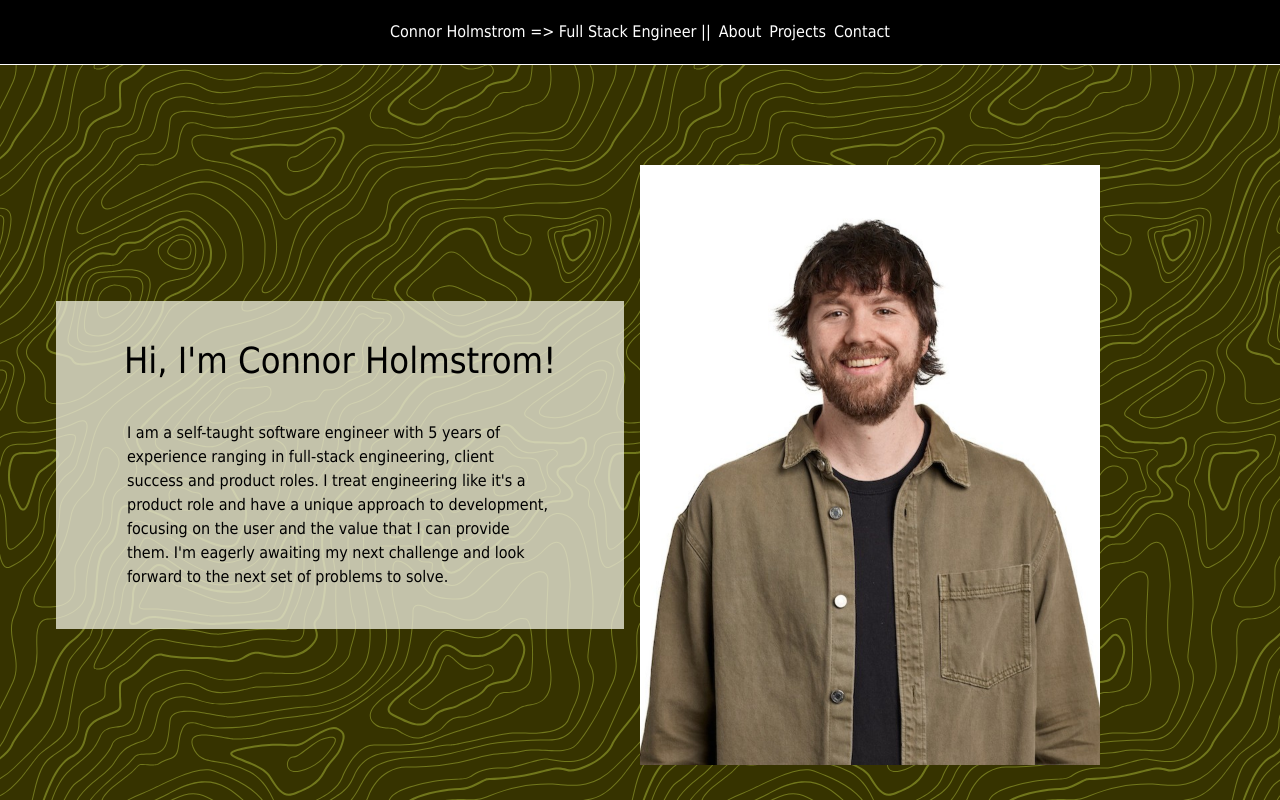
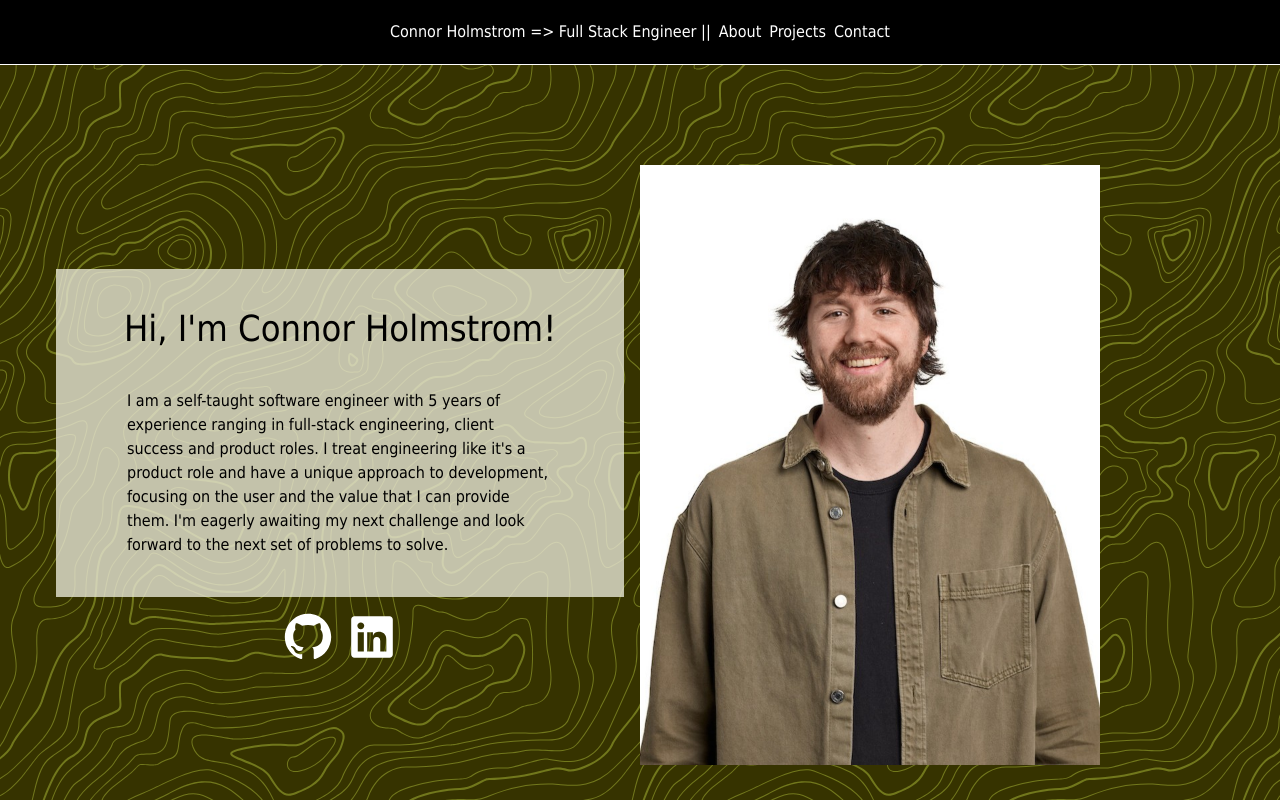
Before and after one commit to connorholms/portfolio, a React (Vite) app: page / in a window 1280 px wide. Built offline with nearby package versions, Linux system fonts and the light colour scheme.

Commit message:
adds contact links in about section and placeholder for contacts at the bottom

```diff
--- a/package.json
+++ b/package.json
@@ -10,6 +10,7 @@
     "preview": "vite preview"
   },
   "dependencies": {
+    "@radix-ui/react-icons": "^1.3.2",
     "@tailwindcss/vite": "^4.3.1",
     "react": "^19.2.6",
     "react-dom": "^19.2.6",
--- a/src/app/App.tsx
+++ b/src/app/App.tsx
@@ -3,6 +3,7 @@ import Navbar from "../components/layout/Navbar";
 import About from "../features/about/About";
 import type { AppSection } from "../types/homePage.types";
 import Projects from "../features/projects/Projects";
+import Contact from "../features/contact/Contact";
 
 export default function App() {
   const sectionRefs = useRef<Record<AppSection, HTMLElement | null>>({
@@ -28,6 +29,7 @@ export default function App() {
         <About onRef={(el) => (sectionRefs.current["about"] = el)} />
         <hr />
         <Projects onRef={(el) => (sectionRefs.current["projects"] = el)} />
+        <Contact onRef={(el) => (sectionRefs.current["about"] = el)} />
       </main>
     </div>
   );
--- /dev/null
+++ b/src/constants/contact.ts
@@ -0,0 +1,3 @@
+export const GITHUBPROFILE = "https://github.com/connorholms";
+export const LINKEDINPROFILE =
+  "https://www.linkedin.com/in/connor-holmstrom-2bb359135/";
--- a/src/features/about/About.tsx
+++ b/src/features/about/About.tsx
@@ -1,4 +1,5 @@
 import Bio from "./Bio";
+import ContactLinks from "./ContactLinks";
 
 interface AboutProps {
   onRef: (element: HTMLElement | null) => void;
@@ -7,7 +8,10 @@ interface AboutProps {
 export default function About({ onRef }: AboutProps) {
   return (
     <section ref={onRef} className="flex h-200">
-      <Bio />
+      <div className="flex flex-col w-1/2 justify-center items-center">
+        <Bio />
+        <ContactLinks />
+      </div>
       <span className="flex block w-1/2 items-center justify-start">
         <img
           src="src/assets/headshot.jpg"
--- a/src/features/about/Bio.tsx
+++ b/src/features/about/Bio.tsx
@@ -1,6 +1,6 @@
 export default function Bio() {
   return (
-    <span className="w-1/2 flex items-center">
+    <span className="flex items-center">
       <div className="text-black bg-box-background/80 flex flex-col items-center justify-center mx-4 py-10">
         <h2 className="text-4xl">Hi, I'm Connor Holmstrom!</h2>
         <p className="w-3/4 mt-10">
--- /dev/null
+++ b/src/features/about/ContactLinks.tsx
@@ -0,0 +1,25 @@
+import { GitHubLogoIcon, LinkedInLogoIcon } from "@radix-ui/react-icons";
+import { GITHUBPROFILE, LINKEDINPROFILE } from "../../constants/contact";
+
+const iconSize = "w-12 h-12";
+const hoverClass =
+  "transition-all duration-300 ease-out hover:text-[#cade46] hover:scale-110 hover:-translate-y-0.5 cursor-pointer";
+
+const iconClass = `${iconSize} ${hoverClass}`;
+
+export default function ContactLinks() {
+  return (
+    <div className="flex gap-4 mt-4">
+      <span>
+        <a href={GITHUBPROFILE}>
+          <GitHubLogoIcon className={iconClass} />
+        </a>
+      </span>
+      <span>
+        <a href={LINKEDINPROFILE}>
+          <LinkedInLogoIcon className={iconClass} />
+        </a>
+      </span>
+    </div>
+  );
+}
--- a/src/features/contact/Contact.tsx
+++ b/src/features/contact/Contact.tsx
@@ -1,7 +1,25 @@
-export default function Contact() {
+import {
+  EnvelopeClosedIcon,
+  GitHubLogoIcon,
+  LinkedInLogoIcon,
+} from "@radix-ui/react-icons";
+
+interface ContactProps {
+  onRef: (element: HTMLElement | null) => void;
+}
+
+export default function Contact({ onRef }: ContactProps) {
   return (
-    <div>
-      <div>Call me sometime</div>
-    </div>
+    <section ref={onRef} className="flex justify-center">
+      <span>
+        <GitHubLogoIcon />
+      </span>
+      <span>
+        <LinkedInLogoIcon />
+      </span>
+      <span>
+        <EnvelopeClosedIcon />
+      </span>
+    </section>
   );
 }
```
Also changed, not shown: 1 other file (tests, documents, lock files or other folders).
